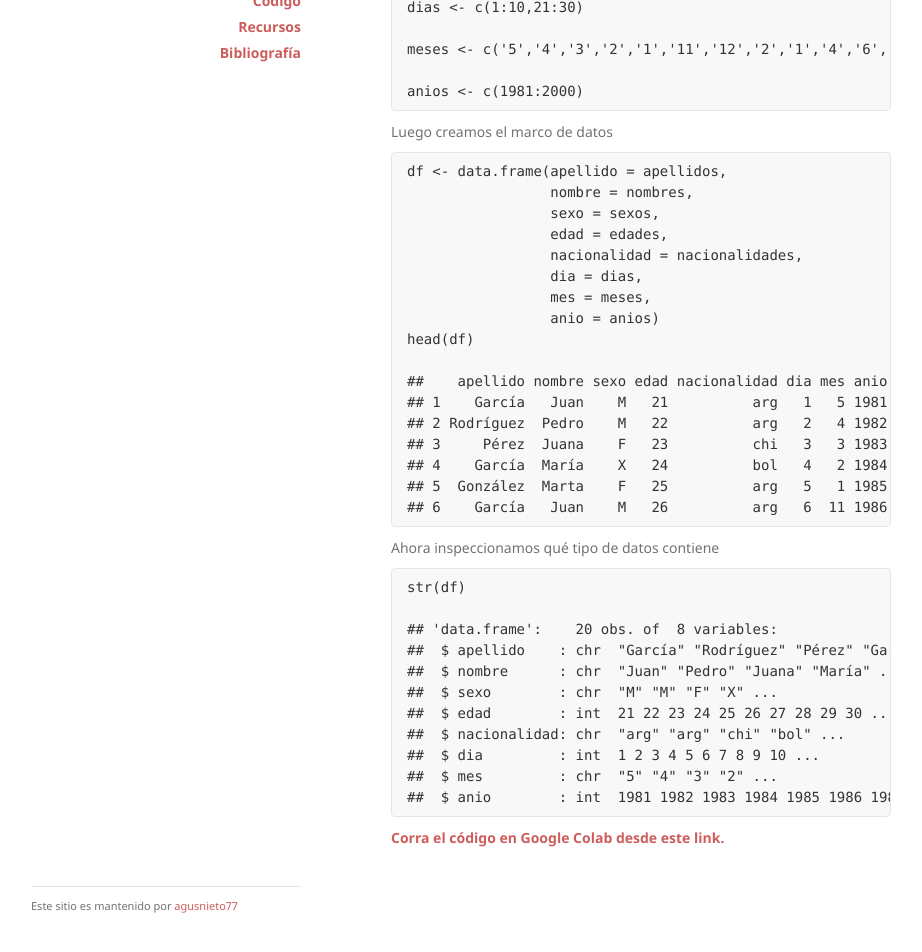
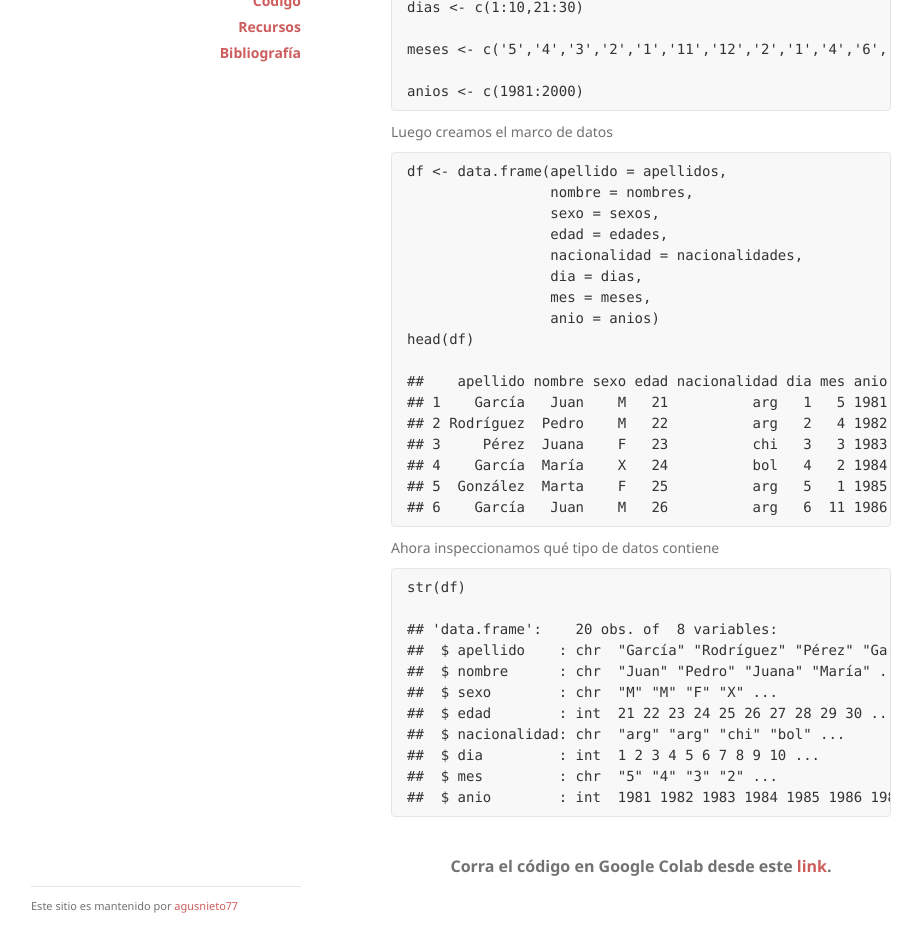
Before and after one commit to agusnieto77/Sem-HCACSo, a Jekyll site: the page built from docs/codigo/df.md, in a window 1280 px wide and 1307 px high. Shown: the part 342-1294 px from the top of the window, without its empty margins (179-1101 px from the left). Built offline with Jekyll 4.4.1, drawn with Linux system fonts in a browser that asks for light colours; our own code applies the rules of GitHub Pages for plain Markdown files.

Commit message:
Actualización

```diff
--- a/docs/_sass/jekyll-theme-minimal.scss
+++ b/docs/_sass/jekyll-theme-minimal.scss
@@ -15,7 +15,8 @@
 }
 
 h6 {
-  text-align: center;
+  text-align:center;
+  font-size:16px;
 }
 
 p, ul, ol, table, pre, dl {
--- a/docs/codigo/df.md
+++ b/docs/codigo/df.md
@@ -52,5 +52,4 @@
     ##  $ mes         : chr  "5" "4" "3" "2" ...
     ##  $ anio        : int  1981 1982 1983 1984 1985 1986 1987 1988 1989 1990 ...
 
-**Corra el código en Google Colab desde este
-[link](https://colab.research.google.com/drive/1OJUobzElX-QJ2ty_UQDrbWHW4T4c1oe5?usp=sharing "Google Colab").**
+###### Corra el código en Google Colab desde este [link](https://colab.research.google.com/drive/1OJUobzElX-QJ2ty_UQDrbWHW4T4c1oe5?usp=sharing "Google Colab").
```
